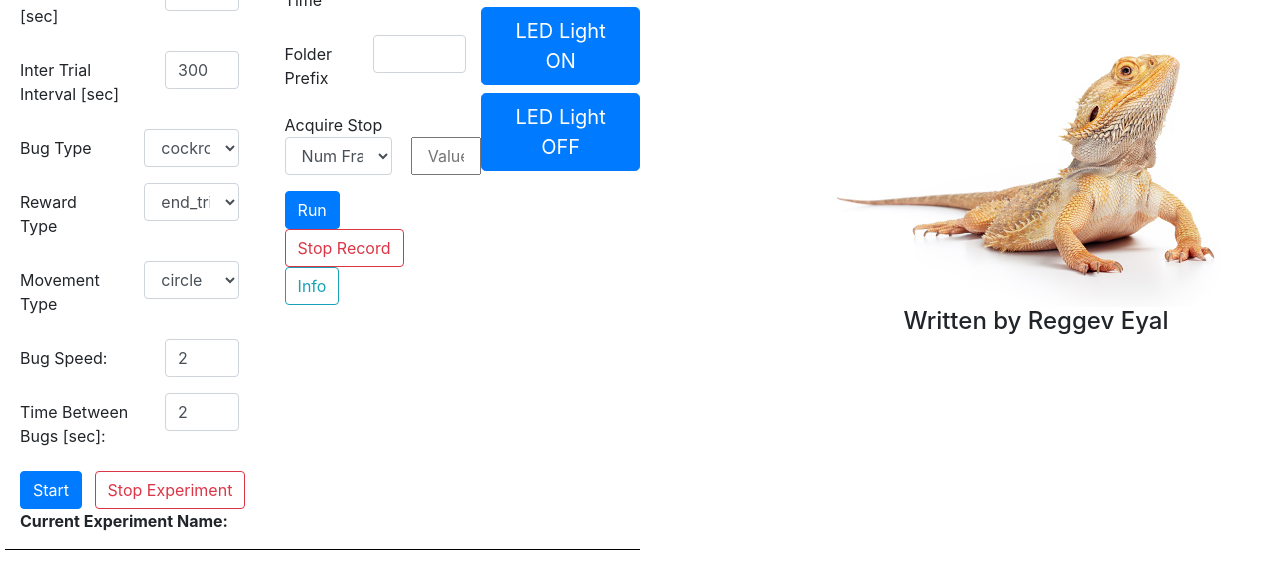
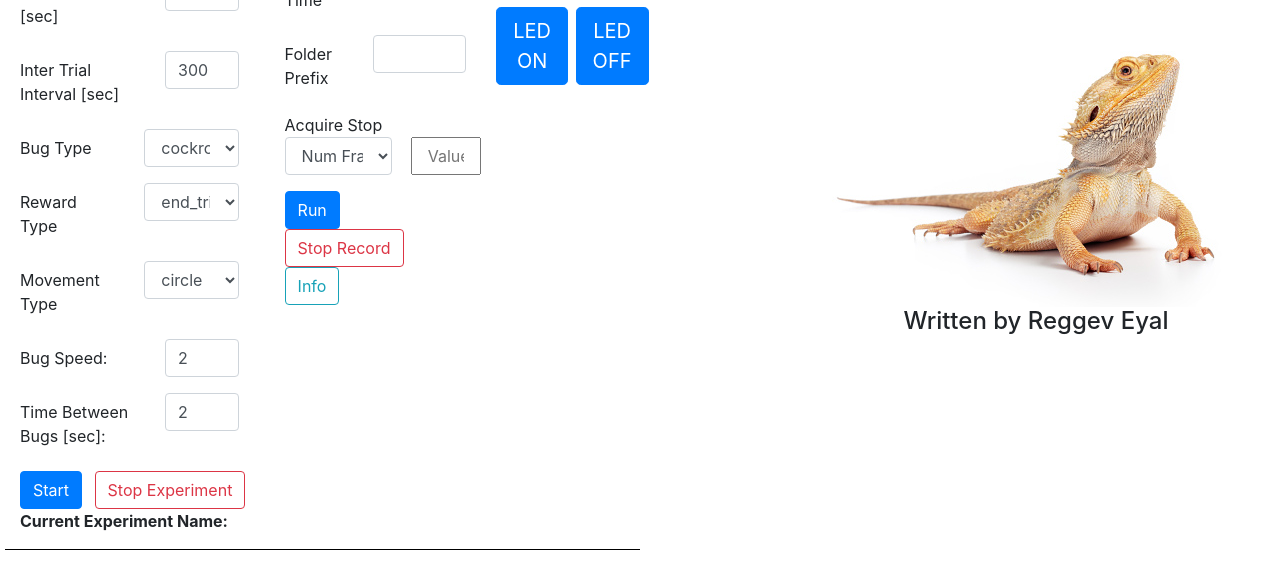
Before and after one commit to regevti/Pogona_Pursuit, a Flask app: page / in a window 1280 px wide. Shown: the part 440-1026 px from the top of the page. Run offline with Flask 2, Linux system fonts and the light colour scheme; data that the repository does not hold is empty; parts of the project's set-up code (start-up, migrations or seed data) failed here and were passed over; some libraries are stand-ins or nearby versions.

Commit message:
led light

```diff
--- a/Arena/templates/index.html
+++ b/Arena/templates/index.html
@@ -169,12 +169,15 @@
                 <div class="row mb-2">
                     <button id="reward" class="btn btn-lg btn-primary mx-auto">Reward</button>
                 </div>
-                <div class="row mb-2">
-                    <button id="led_light_on" class="btn btn-lg btn-primary mx-auto">LED Light ON</button>
+                <div class="row">
+                    <div class="col mr-0">
+                        <button id="led_light_on" class="btn btn-lg btn-primary mx-auto">LED ON</button>
+                    </div>
+                    <div class="col">
+                        <button id="led_light_off" class="btn btn-lg btn-primary mx-auto">LED OFF</button>
+                    </div>
                 </div>
-                <div class="row mb-2">
-                    <button id="led_light_off" class="btn btn-lg btn-primary mx-auto">LED Light OFF</button>
-                </div>
+
             </div>
         </div>
         <pre class="row" id="record-output"></pre>
@@ -324,12 +327,12 @@
       })
     })
 
-    $("led_light_on").click(function (e) {
-        $.get('/led_light/on')
+    $("#led_light_on").click(function (e) {
+      $.get('/led_light/on')
     })
 
-    $("led_light_off").click(function (e) {
-        $.get('/led_light/off')
+    $("#led_light_off").click(function (e) {
+      $.get('/led_light/off')
     })
 
     function getCheckedCameras() {
```
